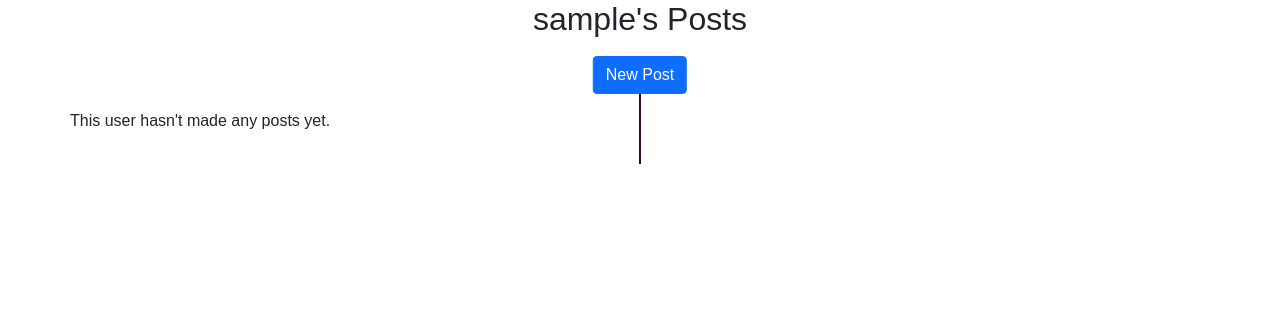
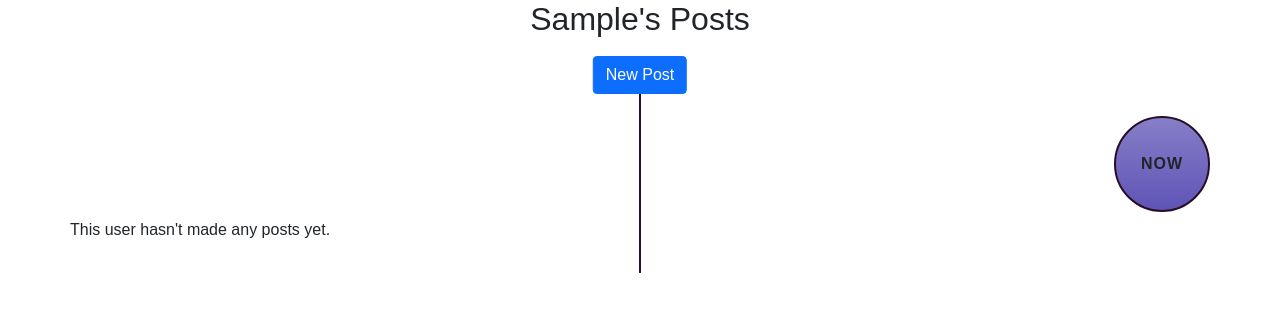
Before and after one commit to timotiousPrime/ydotcom, a Django app: a page that uses ydotcom/posts/templates/posts/userPosts.html in a window 1280 px wide. Shown: the part 56-368 px from the top of the page. Run offline with Django 5.2, Linux system fonts and the light colour scheme; the visitor is signed in with stand-in values (Sample User, id 1); data comes from the database, SQL or seed files in the repository; data that the repository does not hold is empty; some libraries are stand-ins or nearby versions.

Commit message:
make user name display as a title

```diff
--- a/ydotcom/posts/templates/posts/userPosts.html
+++ b/ydotcom/posts/templates/posts/userPosts.html
@@ -6,7 +6,7 @@
 <div class="container-fluid ">
   <div class="row justify-content-center">
     <div class="col-lg-4 p-2 position-relative ">
-      <h2 class=" text-center mb-5 ">{{ poster.username }}'s Posts</h2>
+      <h2 class=" text-center mb-5 ">{{ poster.username|title }}'s Posts</h2>
       {% if poster.username == user.username %}
         <button type="button" class="btn mt-4 btn-primary position-absolute bottom-0 start-50 translate-middle-x" data-bs-toggle="modal" data-bs-target="#newPostModal">New Post</button>
       {% include "posts/partials/newPostModal.html" %}
@@ -14,6 +14,7 @@
     </div>
     <div class="container-fluid ">
       <div class="timeline">
+        {% include 'posts/timelineDate.html' %}
         {% for day, post_list in posts.items %}
           {% for post in post_list %}
             {% if forloop.counter|divisibleby:2 %}
```
Lines whose indentation alone changed are shown as unchanged.
